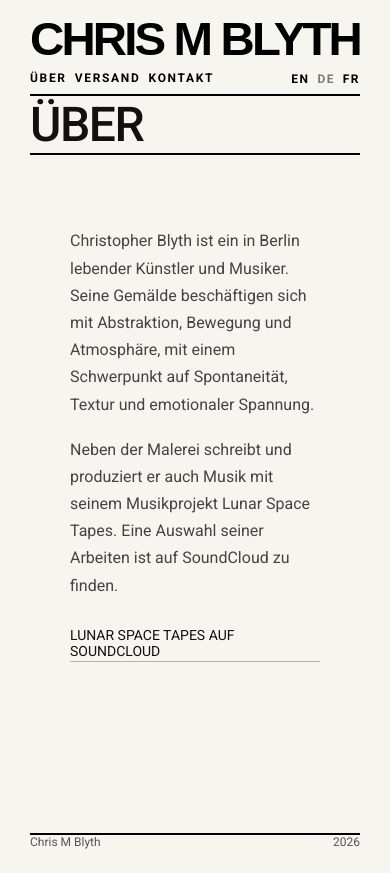
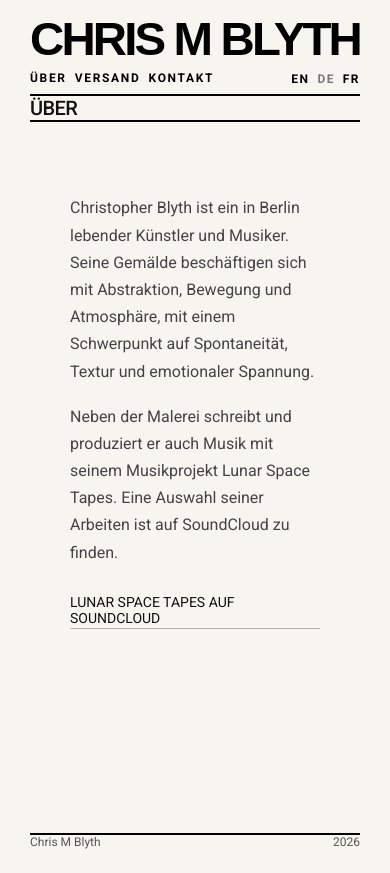
Before and after one commit to cmb22/art, a Next.js app: page /de/about in a window 390 px wide. Built offline with nearby package versions, Linux system fonts and the light colour scheme.

Commit message:
subtitel CSS

```diff
--- a/src/app/[locale]/about/page.tsx
+++ b/src/app/[locale]/about/page.tsx
@@ -3,6 +3,7 @@ import { notFound } from "next/navigation"
 import { isLocale } from "@/app/i18n/config"
 import { messages } from "@/app/i18n/messages"
 import styles from "./about.module.css"
+import layoutStyles from "@/app/[locale]/layout.module.css"
 
 const AboutPage = async ({
     params
@@ -20,7 +21,7 @@ const AboutPage = async ({
     return (
         <>
             <section className={styles.intro}>
-                <h1 className={styles.heading}>{t.about.heading}</h1>
+                <h1 className={layoutStyles.heading}>{t.about.heading}</h1>
 
             </section>
 
--- a/src/app/[locale]/contact/page.tsx
+++ b/src/app/[locale]/contact/page.tsx
@@ -3,6 +3,7 @@ import { notFound } from "next/navigation"
 import { isLocale } from "@/app/i18n/config"
 import { messages } from "@/app/i18n/messages"
 import styles from "./contact.module.css"
+import layoutStyles from "@/app/[locale]/layout.module.css"
 
 const ContactPage = async ({
     params
@@ -20,7 +21,7 @@ const ContactPage = async ({
     return (
         <main className={styles.page}>
             <section className={styles.intro}>
-                <h1 className={styles.heading}>{t.contact.heading}</h1>
+                <h1 className={layoutStyles.heading}>{t.contact.heading}</h1>
             </section>
 
             <section className={styles.content}>
--- a/src/app/[locale]/layout.module.css
+++ b/src/app/[locale]/layout.module.css
@@ -163,6 +163,10 @@
     .siteNav a {
         font-size: 14px;
     }
+
+    .heading {
+        font-size: 30px;
+    }
 }
 
 @media (max-width: 550px) {
--- a/src/app/[locale]/painting/[slug]/page.tsx
+++ b/src/app/[locale]/painting/[slug]/page.tsx
@@ -5,6 +5,7 @@ import { getPaintingBySlug } from "@/data/paintings"
 import { isLocale } from "@/app/i18n/config"
 import { messages } from "@/app/i18n/messages"
 import styles from "./painting.module.css"
+import layoutStyles from "@/app/[locale]/layout.module.css"
 
 const PaintingPage = async ({
   params
@@ -40,7 +41,7 @@ const PaintingPage = async ({
   return (
     <>
       <section className={styles.intro}>
-        <h1 className={styles.heading}>{painting.title}</h1>
+        <h1 className={layoutStyles.heading}>{painting.title}</h1>
       </section>
 
       <main className={styles.page}>
--- a/src/app/[locale]/shipping/page.tsx
+++ b/src/app/[locale]/shipping/page.tsx
@@ -3,6 +3,7 @@ import { notFound } from "next/navigation"
 import { isLocale } from "@/app/i18n/config"
 import { messages } from "@/app/i18n/messages"
 import styles from "./shipping.module.css"
+import layoutStyles from "@/app/[locale]/layout.module.css"
 
 const ShippingPage = async ({
     params
@@ -20,7 +21,7 @@ const ShippingPage = async ({
     return (
         <main className={styles.page}>
             <section className={styles.intro}>
-                <h1 className={styles.heading}>{t.shipping.heading}</h1>
+                <h1 className={layoutStyles.heading}>{t.shipping.heading}</h1>
             </section>
 
             <section className={styles.content}>
```
